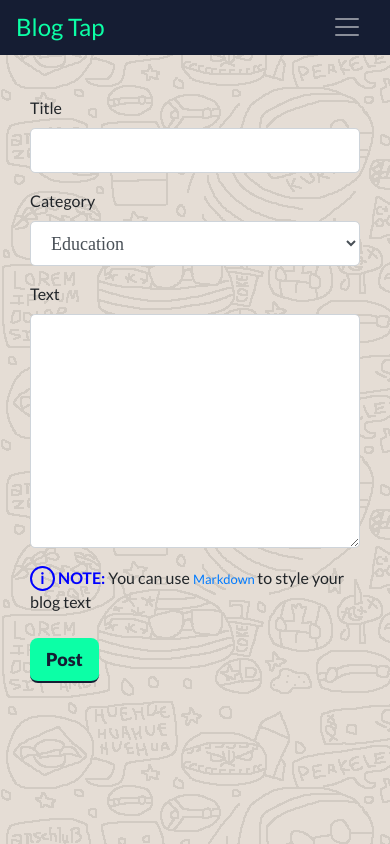
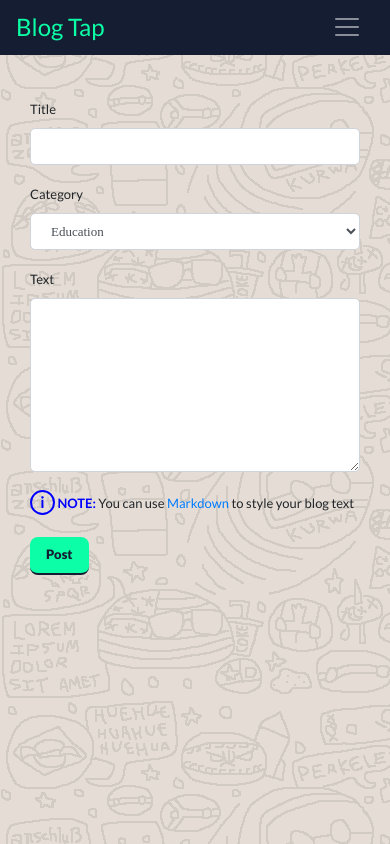
Before and after one commit to ruppysuppy/Blog-Tap, a Flask app: page /create in a window 390 px wide. Run offline with Flask 2, Linux system fonts and the light colour scheme; the visitor is signed in with stand-in values (Sample User, id 1); data comes from the database, SQL or seed files in the repository; data that the repository does not hold is empty; some libraries are stand-ins or nearby versions; some web fonts are replaced.

Commit message:
Implemented only strong password acceptance + UI Updates

```diff
--- a/blog/static/style/base_style.css
+++ b/blog/static/style/base_style.css
@@ -395,6 +395,9 @@ a.dropdown-item:focus {
     .grid-item {
         margin: 1px auto;
     }
+    .text-normal-media-small {
+        font-size: small;
+    }
 }
 
 @media(max-width: 410px) {
--- a/blog/templates/account.html
+++ b/blog/templates/account.html
@@ -14,11 +14,11 @@
     <form method="POST" action="" enctype="multipart/form-data">
         {{form.hidden_tag()}}
         <div class="form-group">
-            {{form.username.label(class='label-text')}}
-            <br> {{form.username(class='form-control form-input-normal')}}
+            {{form.username.label(class='label-text text-normal-media-small')}}
+            <br> {{form.username(class='form-control form-input-normal text-normal-media-small')}}
         </div>
         <div class="form-group">
-            {{form.submit}}
+            {{form.submit(class='text-normal-media-small')}}
         </div>
     </form>
 </div>
--- a/blog/templates/base.html
+++ b/blog/templates/base.html
@@ -45,15 +45,15 @@
                         </a>
                         <div class="dropdown-menu" aria-labelledby="navbarDropdown" style="max-height: 200px; max-width: 90vw; overflow-y: scroll;">
                             {% if notifs %} {% for mess in notifs %} {% if mess.is_blog %}
-                            <a class="dropdown-item text-break" href="{{url_for('blog_posts.blog_post', blog_post_id=mess.link_id)}}">
+                            <a class="dropdown-item text-break text-normal-media-small" href="{{url_for('blog_posts.blog_post', blog_post_id=mess.link_id)}}">
                                 <strong class="text-muted" style="font-size: small; font-weight: 400;">{{mess.date.strftime("%d/%m/%Y")}}: </strong> {{mess.text}}
                             </a>
                             {% else %}
-                            <a class="dropdown-item text-break" href="{{url_for('user.user_posts', user_id=mess.link_id)}}">
+                            <a class="dropdown-item text-break text-normal-media-small" href="{{url_for('user.user_posts', user_id=mess.link_id)}}">
                                 <strong class="text-muted" style="font-size: small; font-weight: 400;">{{mess.date.strftime("%d/%m/%Y")}}: </strong> {{mess.text}}
                             </a>
                             {% endif %} {% endfor %} {% else %}
-                            <p class="dropdown-item">You Don't have any Notification</p>
+                            <p class="dropdown-item text-normal-media-small">You Don't have any Notification</p>
                             {% endif %}
                         </div>
                     </li>
--- a/blog/templates/create_post.html
+++ b/blog/templates/create_post.html
@@ -4,26 +4,26 @@
     <form class="form-group" method="POST">
         {{form.hidden_tag()}}
         <div class="form-group">
-            {{form.title.label(class='form-control-label')}}
-            <br> {{form.title(class='form-control form-control-lg form-input-normal')}}
+            {{form.title.label(class='form-control-label text-normal-media-small')}}
+            <br> {{form.title(class='form-control form-control-lg form-input-normal text-normal-media-small')}}
         </div>
         <div class="form-group">
-            {{form.category.label(class='form-control-label')}}
-            <br> {{form.category(class='form-control form-control-lg form-input-normal')}}
+            {{form.category.label(class='form-control-label text-normal-media-small')}}
+            <br> {{form.category(class='form-control form-control-lg form-input-normal text-normal-media-small')}}
         </div>
         <div class="form-group">
-            {{form.text.label(class='form-control-label')}}
-            <br> {{form.text(class='form-control form-control-lg form-input-normal', rows=8)}}
+            {{form.text.label(class='form-control-label text-normal-media-small')}}
+            <br> {{form.text(class='form-control form-control-lg form-input-normal text-normal-media-small', rows=8)}}
         </div>
-        <div style="vertical-align: middle;">
+        <div style="vertical-align: middle;" class="text-normal-media-small">
             <div style="display: inline-block; width: 25px; height: 25px; border-radius: 50%; border: 2px solid blue; color: blue; position: relative; top: 2px;" align='center'>
-                <strong style="position: relative; top: -2px; color: blue;">i</strong>
+                <strong style="position: relative; top: -2px; color: blue; font-size: medium;">i</strong>
             </div>
             <strong style="color: blue;">NOTE:</strong> You can use <a href="https://github.com/adam-p/markdown-here/wiki/Markdown-Cheatsheet"> Markdown </a> to style your blog text
         </div>
         <br>
         <div class="form-group">
-            {{form.submit}}
+            {{form.submit(class='text-normal-media-small')}}
         </div>
     </form>
 </div>
--- a/blog/templates/index.html
+++ b/blog/templates/index.html
@@ -68,7 +68,7 @@
         </li>
         {% else %} {% if page_num %}
         <li class="page-item">
-            <a class="page-link" href="{{url_for('core.index', page=page_num)}}">{{page_num}}</a>
+            <a class="page-link" href="{{url_for('core.index', page=page_num)}}" style="color: #0CFFA6;">{{page_num}}</a>
         </li>
         {% else %}
         <li class="page-item">
--- a/blog/templates/user_blog_posts.html
+++ b/blog/templates/user_blog_posts.html
@@ -57,7 +57,7 @@
         </li>
         {% else %} {% if page_num %}
         <li class="page-item">
-            <a class="page-link" href="{{url_for('user.user_posts', user_id=user.id, page=page_num)}}">{{page_num}}</a>
+            <a class="page-link" href="{{url_for('user.user_posts', user_id=user.id, page=page_num)}}" style="color: #0CFFA6;">{{page_num}}</a>
         </li>
         {% else %}
         <li class="page-item">
```
Also changed, not shown: blog/templates/login.html (+5 -5 lines), blog/templates/register.html (+9 -9 lines), blog/users/password.py (added, +24 -0 lines), blog/users/views.py (+10 -5 lines).
